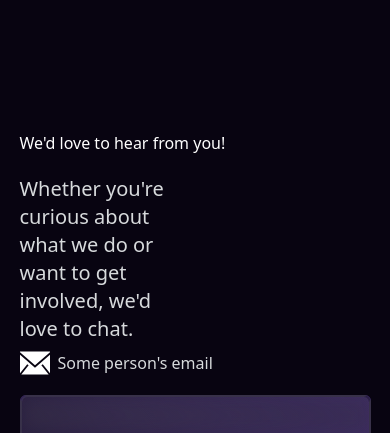
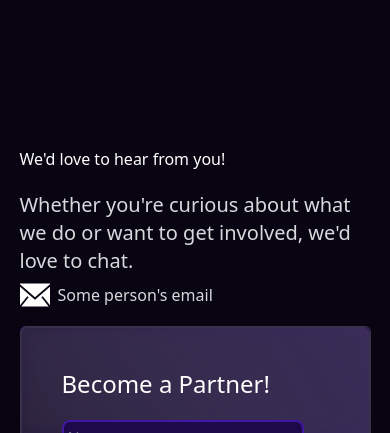
Before and after one commit to lamingt/atomcraft, an Astro site in the folder frontend/: page /partners in a window 390 px wide. Shown: the part 667-1100 px from the top of the page. Built offline with nearby package versions, Linux system fonts and the light colour scheme; Astro itself is replaced by a stand-in of ours.

Commit message:
improved responsiveness for partners page and improved tubelight effect

```diff
--- a/frontend/src/components/Future.astro
+++ b/frontend/src/components/Future.astro
@@ -1,6 +1,6 @@
 ---
 import { Image } from "astro:assets";
-import glow from "../assets/glow-cut.png";
+import glow from "../assets/glow-cutv2.png";
 ---
 
 <div class="w-full flex flex-col items-center pb-96">
--- a/frontend/src/pages/partners.astro
+++ b/frontend/src/pages/partners.astro
@@ -8,7 +8,7 @@ export const prerender = true
 ---
 
 <Layout>
-  <div class="mt-[10vh] lg:mt-[15vh] xl:mt-[20vh] max-w-[1500px] w-[90%] mx-auto">
+  <div class="mt-[100px] lg:mt-[150px] max-w-[1500px] w-[90%] mx-auto">
     <div class="flex flex-col lg:flex-row gap-10">
       <div class="w-fit">
         <h1 class="text-4xl md:text-5xl xl:text-7xl 3xl:text-8xl w-fit">
@@ -19,7 +19,7 @@ export const prerender = true
           enabling us to turn ambitious ideas into real-world fusion devices.
         </p>
       </div>
-      <Image src={partnerImage} alt="Team photo of AtomCraft" class="w-[90%] scale-auto rounded-xl"/>
+      <Image src={partnerImage} alt="Team photo of AtomCraft" class="max-w-[700px] w-[90%] lg:w-[40%] xl:w-[90%] scale-auto rounded-xl"/>
     </div>
 
     <div class="flex flex-col lg:flex-row mx-auto w-fit mt-[20vh] gap-[5vw] justify-center">
@@ -27,7 +27,7 @@ export const prerender = true
         <h2 class="text-white md:text-3xl xl:text-5xl mb-5">
           We'd love to hear from you!
         </h2>
-        <p class="text-xl mb-2 w-[45%] xs:w-[60%] sm:w-[70%] lg:w-full">
+        <p class="text-xl mb-2 w-full lg:w-full">
           Whether you're curious about what we do or want to get involved, we'd love to chat.
         </p>
         <div class="flex">
```
Also changed, not shown: 1 other file.
